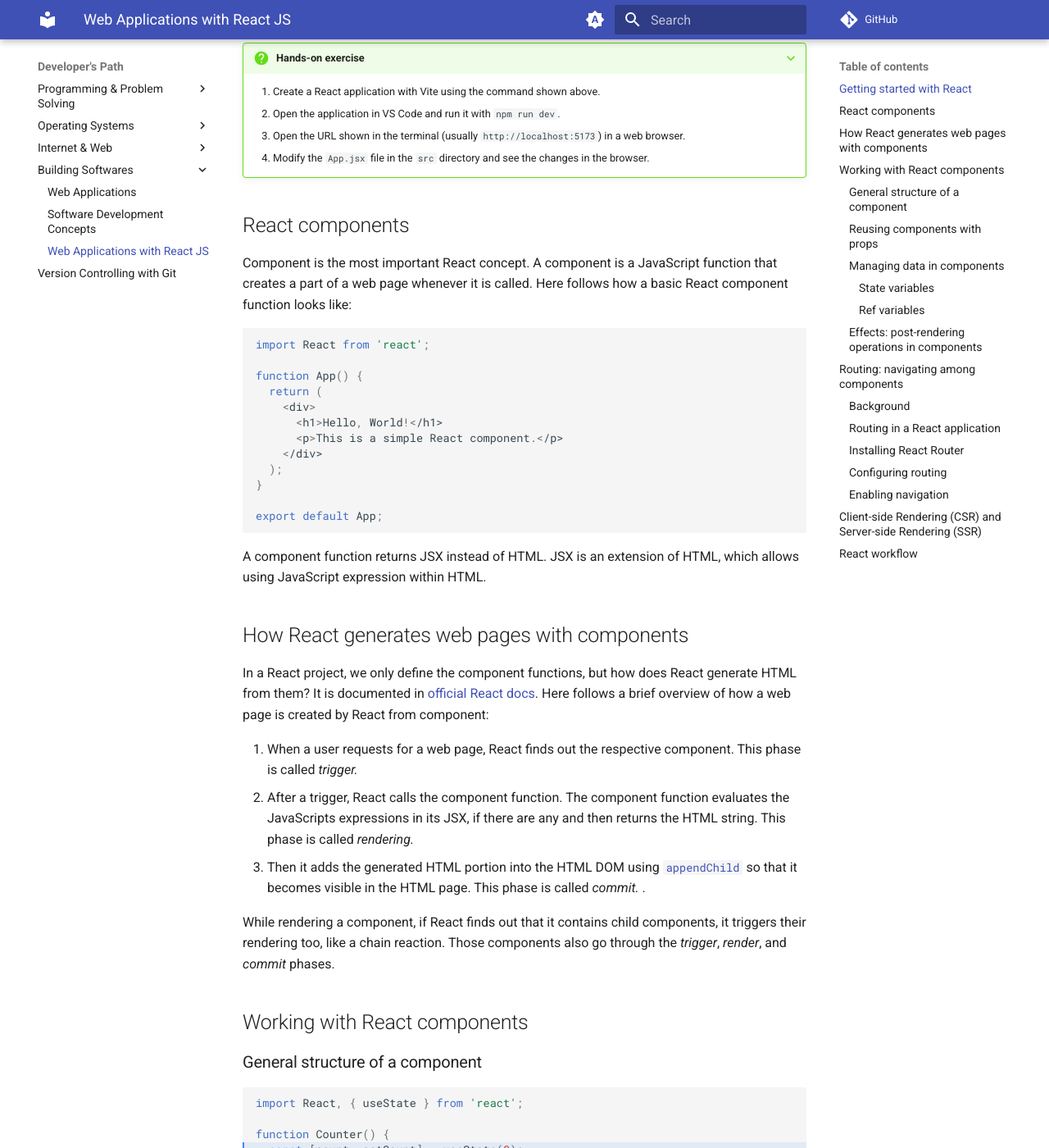
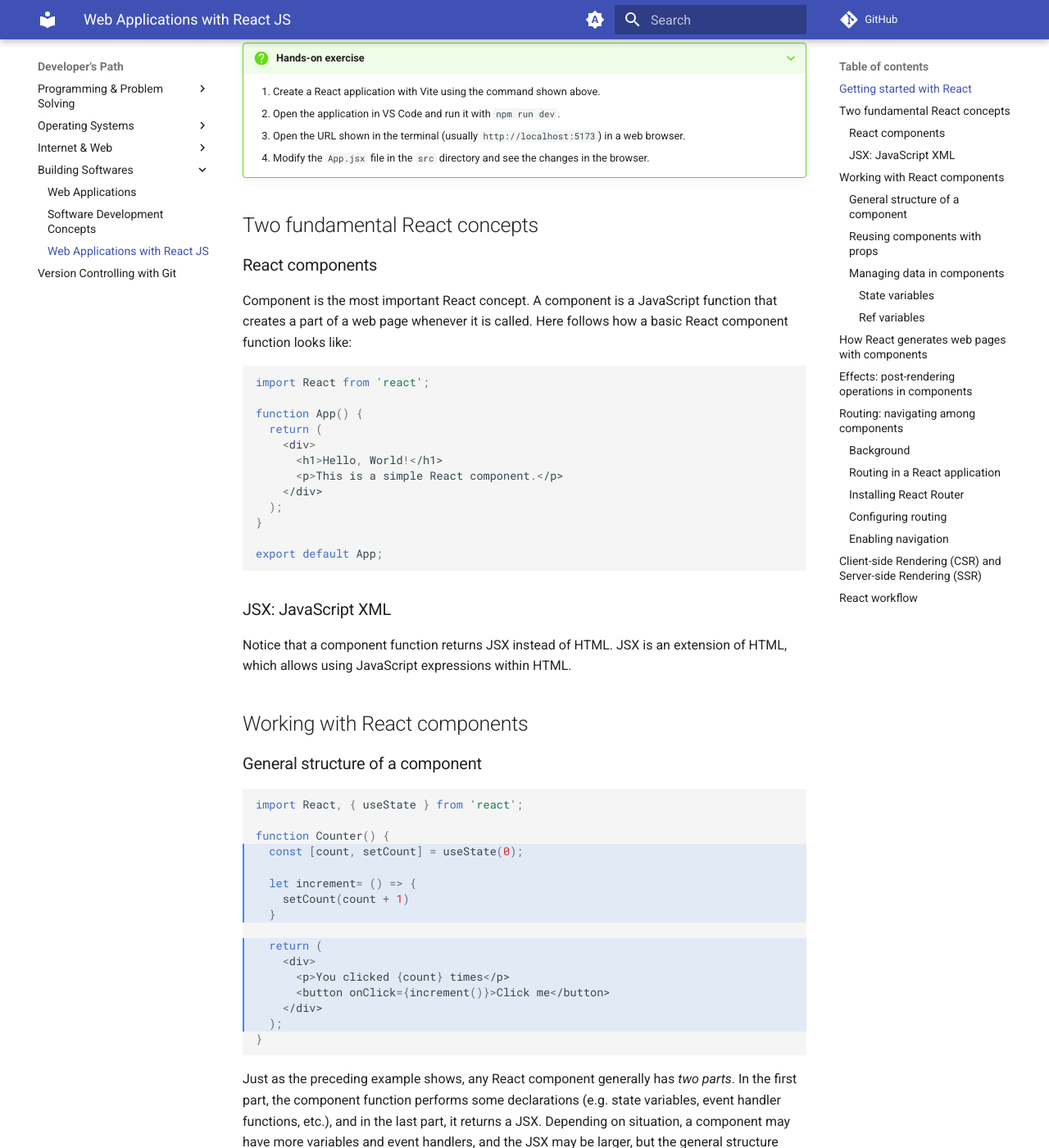
Before and after one commit to gharials/dev-path, an MkDocs documentation site: the page built from docs/building-softwares/react-js.md, in a window 1280 px wide and 1400 px high, scrolled down 676 px. Shown: the whole window at 82% size. Built offline with MkDocs 1.6.1 and Material for MkDocs 9.7.7, drawn with Linux system fonts in a browser that asks for light colours; comment, search, counter and statistics services are not loaded; some of the changed text lies outside the part shown.

Commit message:
rearranged sections.

````diff
--- a/docs/building-softwares/react-js.md
+++ b/docs/building-softwares/react-js.md
@@ -24,7 +24,9 @@
     3. Open the URL shown in the terminal (usually `http://localhost:5173`) in a web browser.
     4. Modify the `App.jsx` file in the `src` directory and see the changes in the browser.
 
-## React components
+## Two fundamental React concepts
+
+### React components
 
 Component is the most important React concept. A component is a JavaScript function that creates a part of a web page whenever it is called. Here follows how a basic React component function looks like:
 
@@ -43,17 +45,9 @@
 export default App;
 ```
 
-A component function returns JSX instead of HTML. JSX is an extension of HTML, which allows using JavaScript expression within HTML.
+### JSX: JavaScript XML
 
-## How React generates web pages with components
-
-In a React project, we only define the component functions, but how does React generate HTML from them? It is documented in [official React docs](https://react.dev/learn/render-and-commit). Here follows a brief overview of how a web page is created by React from component:
-
-1. When a user requests for a web page, React finds out the respective component. This phase is called _trigger._
-2. After a trigger, React calls the component function. The component function evaluates the JavaScripts expressions in its JSX, if there are any and then returns the HTML string. This phase is called _rendering._
-3. Then it adds the generated HTML portion into the HTML DOM using [`appendChild`](https://www.w3schools.com/jsref/met_document_createelement.asp) so that it becomes visible in the HTML page. This phase is called _commit._ .
-
-While rendering a component, if React finds out that it contains child components, it triggers their rendering too, like a chain reaction. Those components also go through the _trigger_, _render_, and _commit_ phases.
+Notice that a component function returns JSX instead of HTML. JSX is an extension of HTML, which allows using JavaScript expressions within HTML.
 
 ## Working with React components
 
@@ -173,7 +167,17 @@
 ???+ question "Exercise"
     Try using an ordinary JavaScript variable instead of a Ref for the same purpose and see what happens.
 
-### Effects: post-rendering operations in components
+## How React generates web pages with components
+
+In a React project, we only define the component functions, but how does React generate HTML from them? It is documented in [official React docs](https://react.dev/learn/render-and-commit). Here follows a brief overview of how a web page is created by React from component:
+
+1. When a user requests for a web page, React finds out the respective component. This phase is called _trigger._
+2. After a trigger, React calls the component function. The component function evaluates the JavaScripts expressions in its JSX, if there are any and then returns the HTML string. This phase is called _rendering._
+3. Then it adds the generated HTML portion into the HTML DOM using [`appendChild`](https://www.w3schools.com/jsref/met_document_createelement.asp) so that it becomes visible in the HTML page. This phase is called _commit._ .
+
+While rendering a component, if React finds out that it contains child components, it triggers their rendering too, like a chain reaction. Those components also go through the _trigger_, _render_, and _commit_ phases.
+
+## Effects: post-rendering operations in components
 
 Just as an event handler function runs after a user event (e.g., a click), React provides a way to run a function _after a component is rendered._ This is called an _effect_. _An effect is a function that runs after the component is rendered and committed._
 
````
